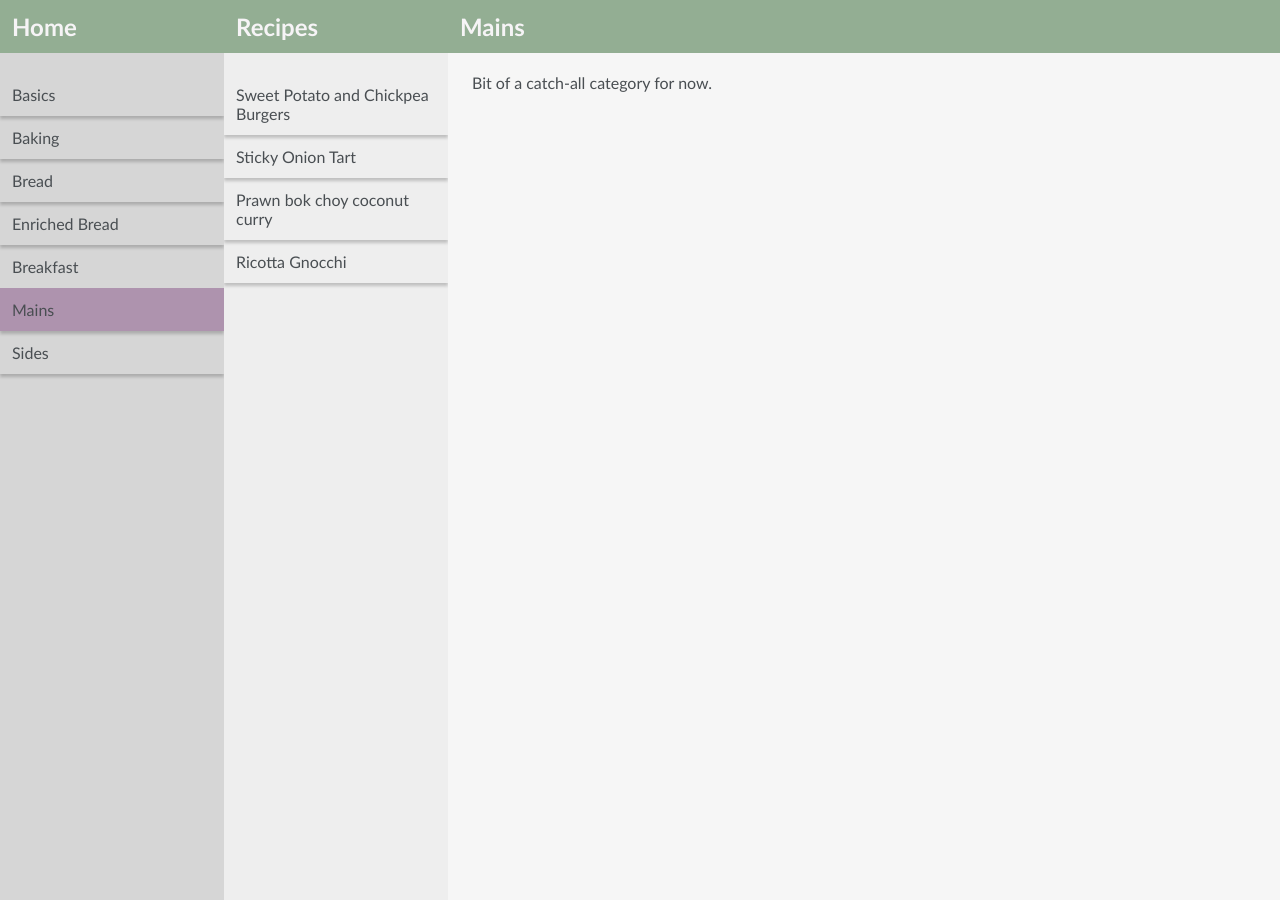
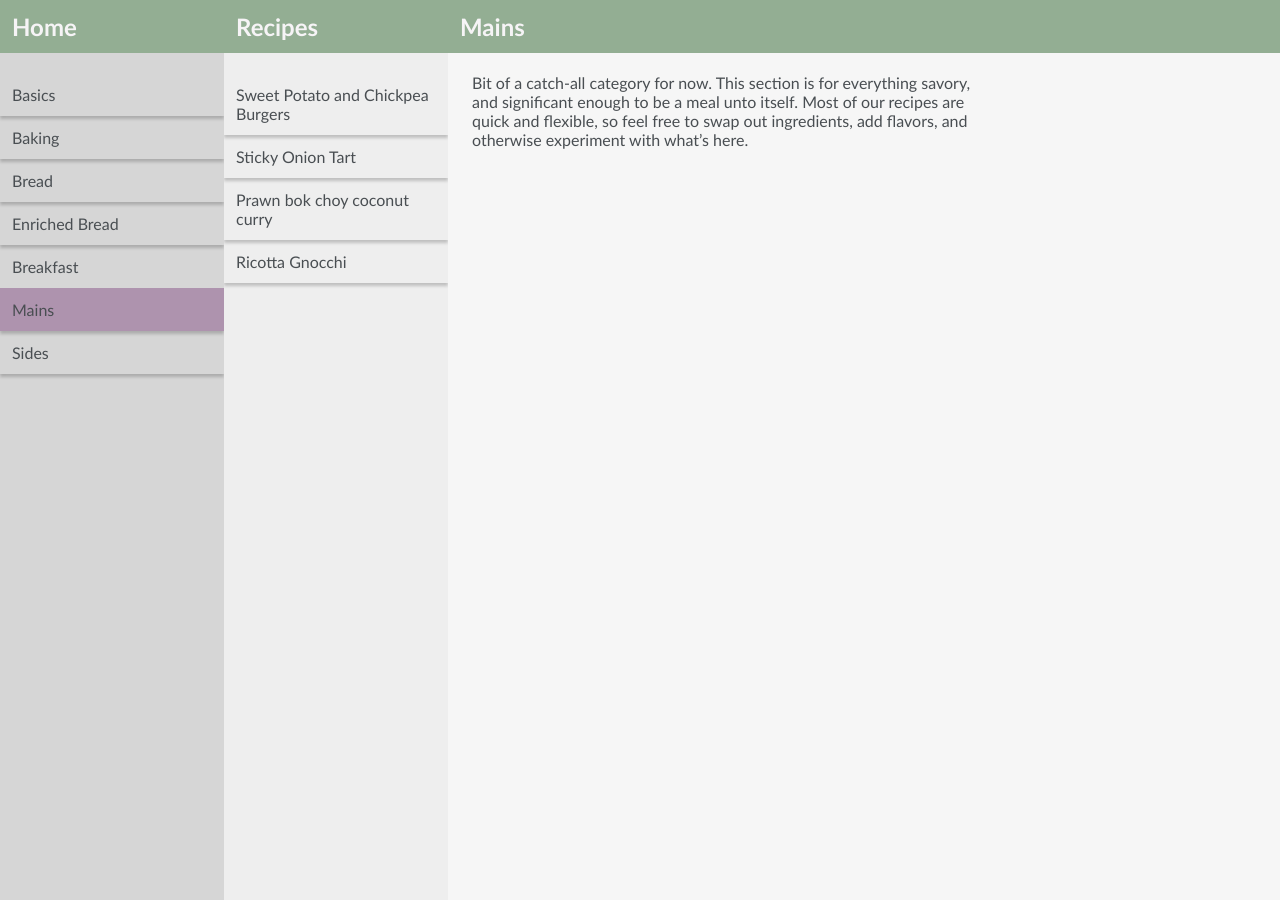
Before and after one commit to slfed/recipes, a Jekyll site: the page built from _categories/mains.md, in a window 1280 px wide. Built offline with Jekyll 4.4.1, drawn with Linux system fonts in a browser that asks for light colours.

Commit message:
Update mains.md

```diff
--- a/_categories/mains.md
+++ b/_categories/mains.md
@@ -4,4 +4,4 @@ layout: category
 order: 33
 ---
 
-Bit of a catch-all category for now.
+Bit of a catch-all category for now. This section is for everything savory, and significant enough to be a meal unto itself. Most of our recipes are quick and flexible, so feel free to swap out ingredients, add flavors, and otherwise experiment with what’s here.
```
